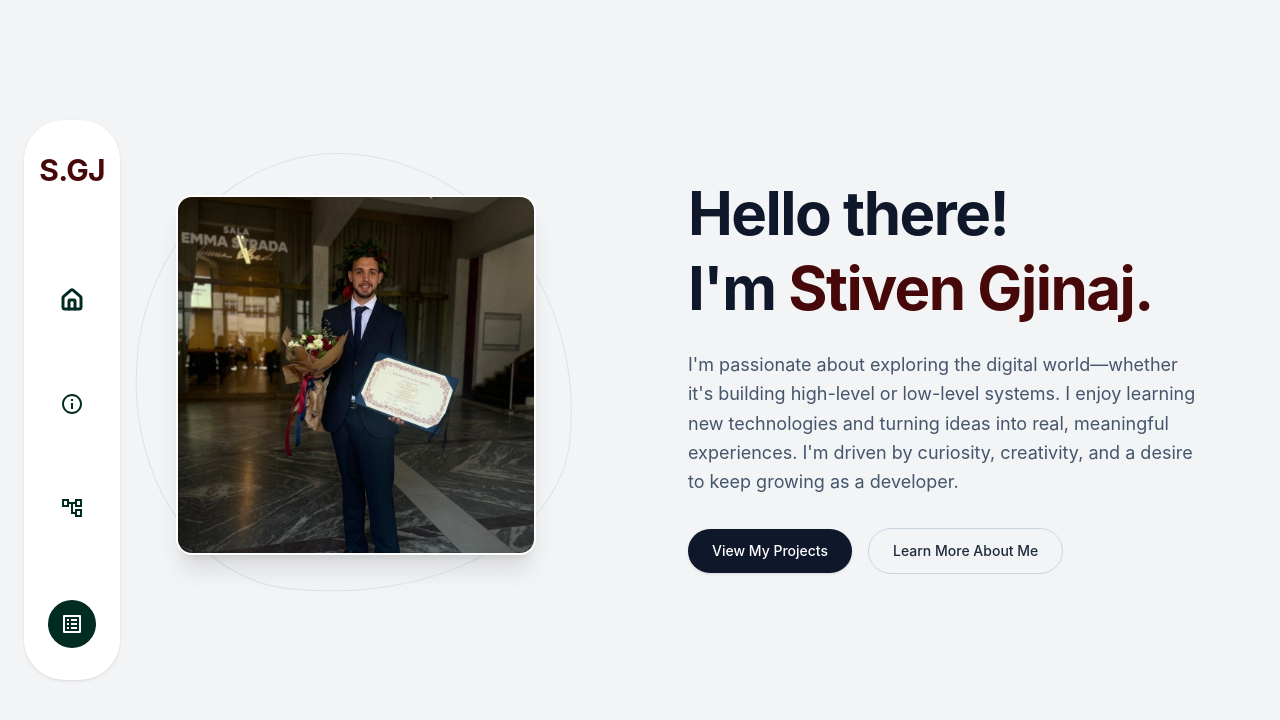
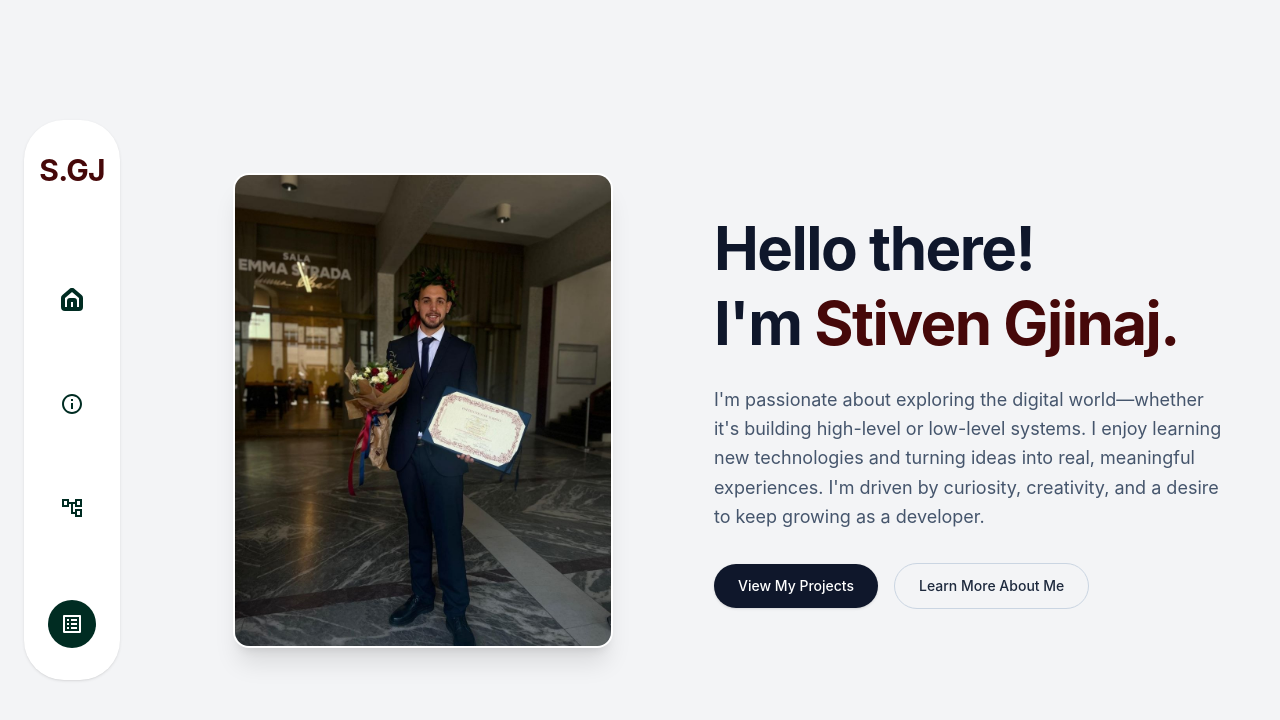
Before and after one commit to stivengjinaj/stivengjinaj.github.io, a React app: page / in a window 1280 px wide. Shown: the top 720 px of the page. Built offline with nearby package versions, Linux system fonts and the light colour scheme; the HTML template or start-up script is replaced by a standard one.

Commit message:
fix: fixed navbar and layout feat: added snap scroll

```diff
--- a/src/App.tsx
+++ b/src/App.tsx
@@ -8,12 +8,10 @@ function App() {
     const [currentSection, setCurrentSection] = useState<number>(0);
 
     return (
-        <div className="min-h-screen bg-gray-100">
+        <div className={`h-screen ${currentSection % 2 == 0 ? "bg-gray-100" : "bg-white"}`}>
             <Navbar currentSection={currentSection} setCurrentSection={setCurrentSection} />
-            <main className="xl:ml-12 xl:pt-20">
-                <div className="flex flex-col gap-24">
-                    <HeroSection />
-                </div>
+            <main className="xl:ml-32 h-screen overflow-y-auto snap-y snap-mandatory">
+                <HeroSection />
             </main>
         </div>
     )
--- a/src/Landing/HeroSection.tsx
+++ b/src/Landing/HeroSection.tsx
@@ -3,10 +3,16 @@ import HeroText from "./HeroText.tsx";
 
 function HeroSection() {
     return (
-        <section className="w-full max-w-7xl mx-auto px-6 py-12 md:py-24">
-            <div className="grid grid-cols-1 md:grid-cols-2 gap-12 items-center">
-                <ProfileImage />
-                <HeroText />
+        <section className="min-h-screen flex items-center snap-start">
+            <div className="w-full max-w-7xl mx-auto px-6">
+                <div className="grid grid-cols-1 md:grid-cols-2 gap-5 items-center pt-5">
+                    <div className="order-2 md:order-1">
+                        <ProfileImage />
+                    </div>
+                    <div className="order-1 md:order-2">
+                        <HeroText />
+                    </div>
+                </div>
             </div>
         </section>
     );
--- a/src/Landing/HeroText.tsx
+++ b/src/Landing/HeroText.tsx
@@ -1,7 +1,7 @@
 
 function HeroText() {
     return (
-        <div className="flex flex-col items-start justify-center space-y-6 text-left">
+        <div className="flex flex-col items-center lg:items-start justify-center space-y-6 text-center lg:text-left">
             <div className="space-y-2">
                 <h1 className="text-4xl md:text-6xl font-bold tracking-tight text-slate-900 leading-tight">
                     Hello there! <br />
--- a/src/Landing/ProfileImage.tsx
+++ b/src/Landing/ProfileImage.tsx
@@ -2,10 +2,8 @@ import avatar from "../assets/avatar.jpg";
 
 function ProfileImage() {
     return (
-        <div className="relative flex items-center justify-center p-4">
-            <div className="absolute w-72 h-72 md:w-110 md:h-110 rounded-[45%_55%_60%_40%/50%_60%_40%_50%] border border-slate-300/60 rotate-6 transition-transform duration-700 hover:rotate-12" />
-
-            <div className="relative w-72 h-72 md:w-90 md:h-90 overflow-hidden rounded-2xl bg-slate-200 border-2 border-white shadow-xl">
+        <div className="relative flex items-center justify-center">
+            <div className="relative max-w-95 aspect-4/5 overflow-hidden rounded-2xl bg-slate-200 border-2 border-white shadow-xl">
                 <img
                     src={avatar}
                     alt="Stiven Gjinaj"
--- a/src/Navbar.tsx
+++ b/src/Navbar.tsx
@@ -1,4 +1,4 @@
-import useScreenSize from "./useScreenSize.ts";
+import useScreenSize from "./hooks/useScreenSize.ts";
 import type {NavbarProps} from "./types/types.ts";
 import {
     AccountTree,
@@ -10,32 +10,36 @@ import {
 import {HomeIcon} from "lucide-react";
 
 function Navbar({currentSection, setCurrentSection} : NavbarProps) {
-    const [screenSize] = useScreenSize();
+    const {screenSize} = useScreenSize();
 
     return (
         <nav className="w-full bg-white py-4 xl:fixed xl:top-1/2 xl:-translate-y-1/2 xl:left-6 xl:w-24 xl:h-[70vh] rounded-[40px] shadow">
             <div className="flex items-center justify-between px-6 xl:px-2 py-4 xl:flex-col xl:h-full">
-                <h2 className="text-3xl font-bold text-red-950 tracking-tight">{screenSize == "xl" ? "S.GJ" : "Stiven Gjinaj"}</h2>
-                <div className="flex items-center xl:justify-end text-sm font-medium text-emerald-950 space-x-6 xl:flex-col xl:space-x-0 xl:space-y-20">
+                <h2 className="text-3xl font-bold text-red-950 tracking-tight">
+                        <span className="xl:hidden md:inline sm:hidden hidden">Stiven Gjinaj</span>
+                        <span className="md:hidden sm:inline xl:inline">S.GJ</span>
+                </h2>
+                <div className="flex items-center xl:justify-end text-sm font-medium text-emerald-950 space-x-12 xl:flex-col xl:space-x-0 xl:space-y-20">
+
                     <button
                         className="hover:text-emerald-800 transition-colors"
                         onClick={() => setCurrentSection(0)}
                     >
-                        {screenSize == "xl" ? currentSection == 0 ? <HomeIcon strokeWidth={3}/> : <HomeIcon/> : "Home"}
+                        {currentSection == 0 ? <HomeIcon strokeWidth={4}/> : <HomeIcon/>}
                     </button>
 
                     <button
                         className="hover:text-emerald-800 transition-colors"
                         onClick={() => setCurrentSection(1)}
                     >
-                        {screenSize == "xl" ? currentSection == 1 ? <Info /> : <InfoOutlined/> : "Info"}
+                        {currentSection == 1 ? <Info/> : <InfoOutlined/>}
                     </button>
 
                     <button
                         className="hover:text-emerald-800 transition-colors"
                         onClick={() => setCurrentSection(2)}
                     >
-                        {screenSize == "xl" ? currentSection == 2 ? <AccountTree/> : <AccountTreeOutlined/> : "Projects"}
+                        {currentSection == 2 ? <AccountTree/> : <AccountTreeOutlined/>}
                     </button>
 
                     <button className="px-3 py-3 rounded-full bg-emerald-950 text-white hover:bg-emerald-800">
--- /dev/null
+++ b/src/hooks/useScreenSize.ts
@@ -0,0 +1,31 @@
+import { useEffect, useState } from "react";
+
+export default function useScreenSize() {
+    const getScreenSize = (width: number) => {
+        if (width < 640) return "sm";
+        if (width < 768) return "md";
+        if (width < 1024) return "lg";
+        return "xl";
+    };
+
+    const [size, setSize] = useState(window.innerWidth);
+    const [screenSize, setScreenSize] = useState(
+        getScreenSize(window.innerWidth)
+    );
+
+    useEffect(() => {
+        const handleResize = () => {
+            const width = window.innerWidth;
+            setSize(width);
+            setScreenSize(getScreenSize(width));
+        };
+
+        window.addEventListener("resize", handleResize);
+
+        return () => {
+            window.removeEventListener("resize", handleResize);
+        };
+    }, []);
+
+    return { screenSize, size };
+}
--- a/src/useScreenSize.ts
+++ /dev/null
@@ -1,25 +0,0 @@
-import {useEffect, useState} from "react";
-
-export default function useScreenSize() {
-    const [screenSize, setScreenSize] = useState("xl")
-    const [size, setSize] = useState(window.innerWidth)
-
-    useEffect(() => {
-        window.addEventListener("resize", () => {
-            if (window.innerWidth < 1280) {
-                setScreenSize("md")
-            }else {
-                setScreenSize("xl")
-            }
-            setSize(window.innerWidth)
-        });
-
-        return () => {
-            window.removeEventListener("resize", () => {
-                setScreenSize("xl")
-                setSize(window.innerWidth)
-            })
-        }
-    }, []);
-    return [screenSize, size];
-}
```
